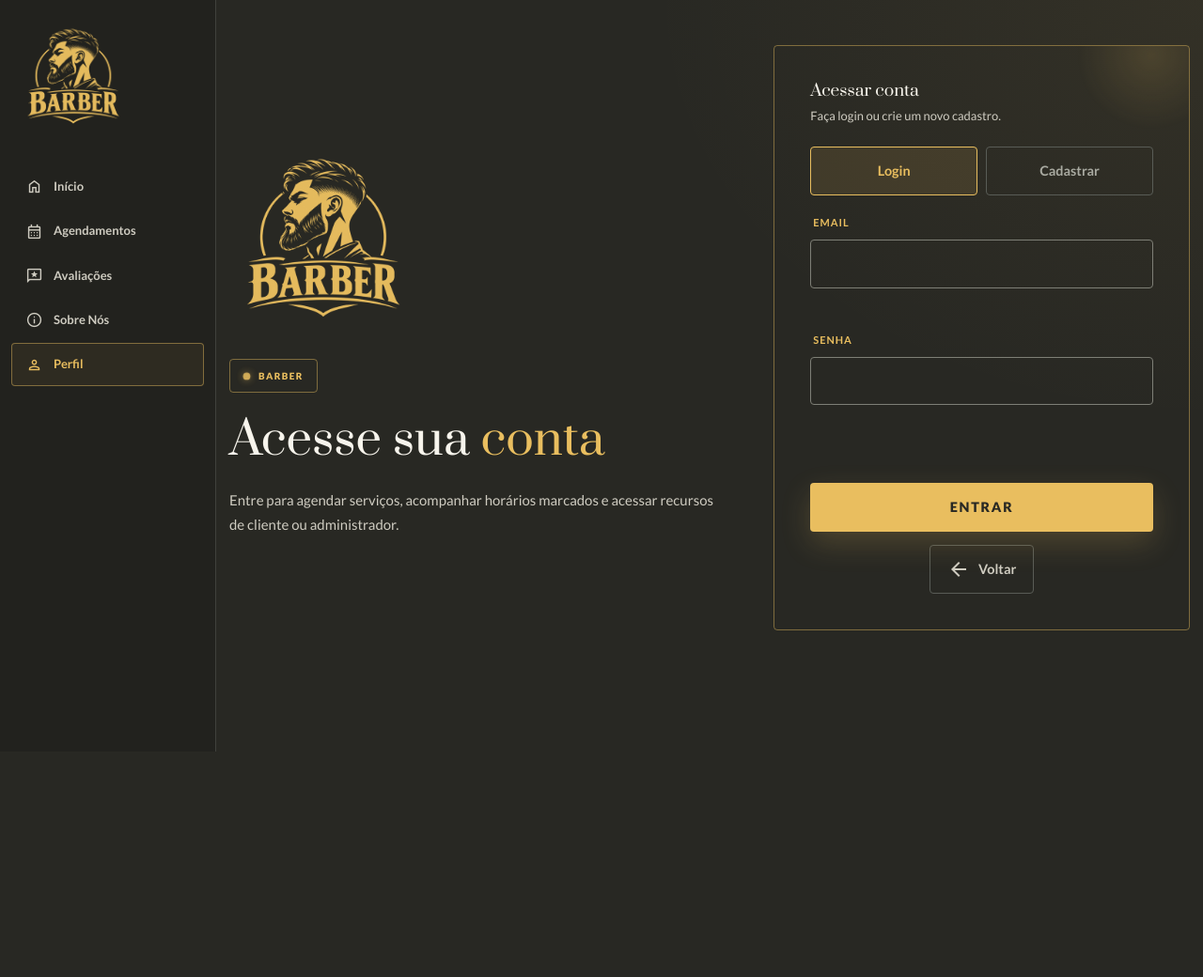
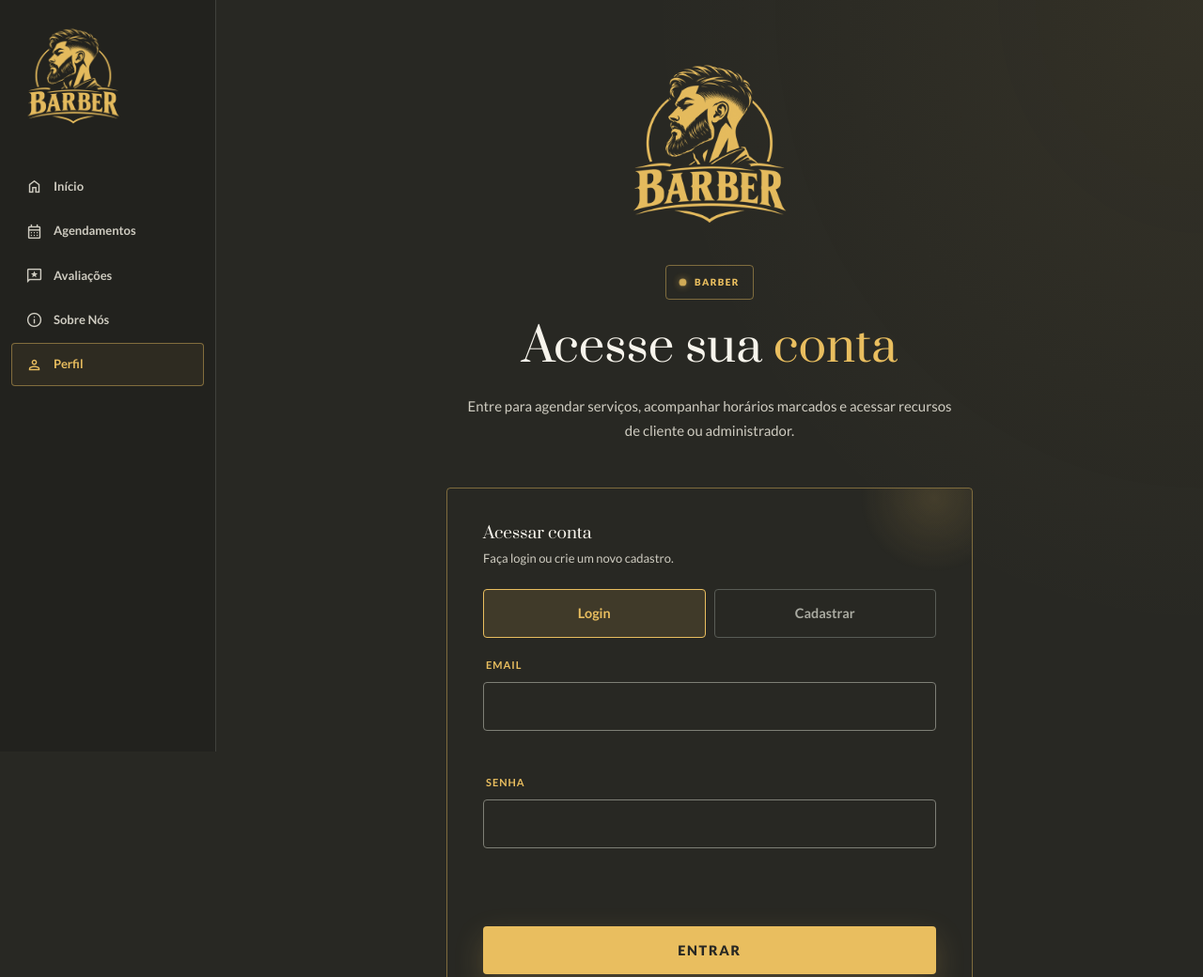
Before and after one commit to TheusRamos/BarberApp, a website with bundled scripts: page BarberApp/BarberApp/auth.html in a window 1280 px wide. Shown: the top 1040 px of the page at 94% size. Before the commit the page ends 800 px from the top, so only its background shows below. Built offline with nearby package versions, Linux system fonts and the light colour scheme; no server answers.

Commit message:
Página de login e perfil em uma coluna só
Em qualquer tamanho de tela, o emblema e os textos ficam centralizados no
topo e o formulário (login, cadastro ou perfil) vem logo abaixo, com
largura máxima de 560px. Antes, no desktop, os dois ficavam lado a lado.

```diff
--- a/BarberApp/BarberApp/css/style.css
+++ b/BarberApp/BarberApp/css/style.css
@@ -767,12 +767,25 @@ button:disabled,
    AUTH
    ============================================================ */
 
-.auth-page-grid {
-  align-items: center;
+/* Login e perfil numa coluna só, em qualquer tamanho de tela: emblema e
+   textos centralizados no topo e, logo abaixo, o formulário.
+   (São duas classes juntas para vencer o .hero-grid, que a partir de
+   1024px divide a página em duas colunas.) */
+.hero-grid.auth-page-grid {
+  grid-template-columns: minmax(0, 1fr);
+  justify-items: center;
 }
 
 .auth-copy {
   min-height: auto;
+  align-items: center;
+  text-align: center;
+}
+
+/* O formulário (login, cadastro ou perfil) não estica na coluna toda */
+.auth-page-grid .form-panel {
+  width: 100%;
+  max-width: 560px;
 }
 
 /* Emblema grande acima do título "Acesse sua conta" */
@@ -780,15 +793,6 @@ button:disabled,
   display: block;
   width: 200px;
   height: auto;
-}
-
-/* Com uma coluna só (celular e tablet), o topo do login fica centralizado:
-   emblema, selo, título e texto */
-@media (max-width: 979px) {
-  .auth-copy {
-    align-items: center;
-    text-align: center;
-  }
 }
 
 /* No celular o emblema fica menor, para não empurrar o formulário para baixo */
@@ -1148,11 +1152,6 @@ input:focus, textarea:focus, select:focus {
 h1, h2, h3, h4, h5, h6 { font-family: var(--font-heading); font-weight: var(--heading-weight); }
 body, input, textarea, select, button { font-family: var(--font-body); }
 
-@media (min-width: 980px) {
-  .auth-page-grid {
-    grid-template-columns: minmax(0, 0.9fr) minmax(380px, 0.75fr);
-  }
-}
 
 
 /* Footer */
```
